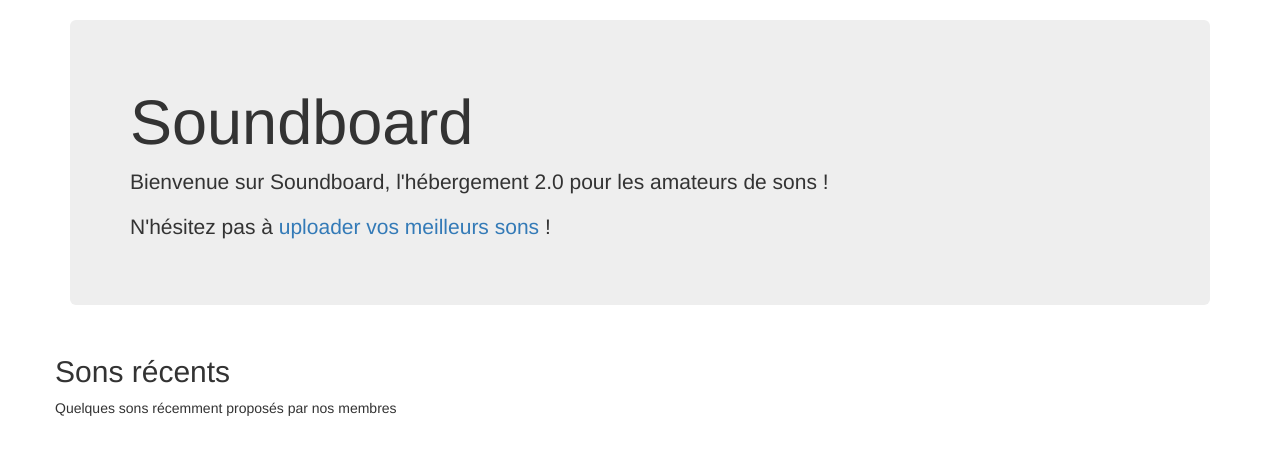
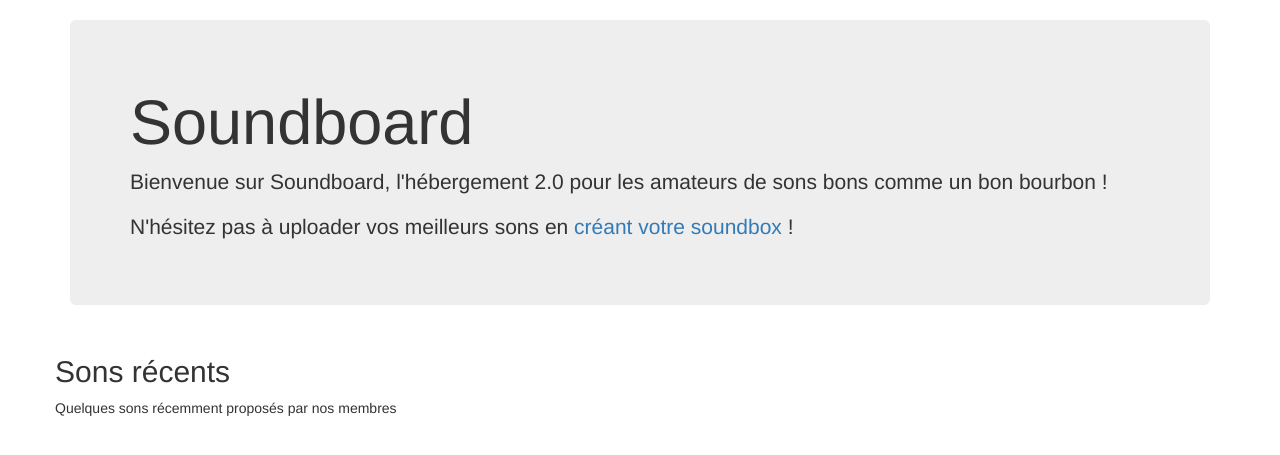
Before and after one commit to GaaH/Soundboard, a Django app: page /sounds/ in a window 1280 px wide. Shown: the part 52-507 px from the top of the page. Run offline with Django 3.2, Linux system fonts and the light colour scheme; the visitor is signed in with stand-in values (Sample User, id 1); data that the repository does not hold is empty; some libraries are stand-ins or nearby versions.

Commit message:
Edit hyperlink

```diff
--- a/sounds/templates/sounds/index.html
+++ b/sounds/templates/sounds/index.html
@@ -7,13 +7,15 @@
                 <h1>Soundboard</h1>
 
                 <p>
-                    Bienvenue sur Soundboard, l'hébergement 2.0 pour les amateurs de sons !
+                    Bienvenue sur Soundboard, l'hébergement 2.0 pour les amateurs de sons bons comme un bon bourbon !
                 </p>
 
                 <p>
                     {% if not user.is_authenticated %}
                     <a href="{% url 'accounts:signup' %}">Créer un compte</a> ou bien <a href="{% url 'accounts:login' %}">connectez vous</a>.
-                    {% else %} N'hésitez pas à <a href="#">uploader vos meilleurs sons</a> ! {% endif %}
+                    {% else %}
+                    N'hésitez pas à uploader vos meilleurs sons en <a href="{% url 'sounds:new-box' %}">créant votre soundbox</a> !
+                    {% endif %}
                 </p>
             </div>
         </div>
```
